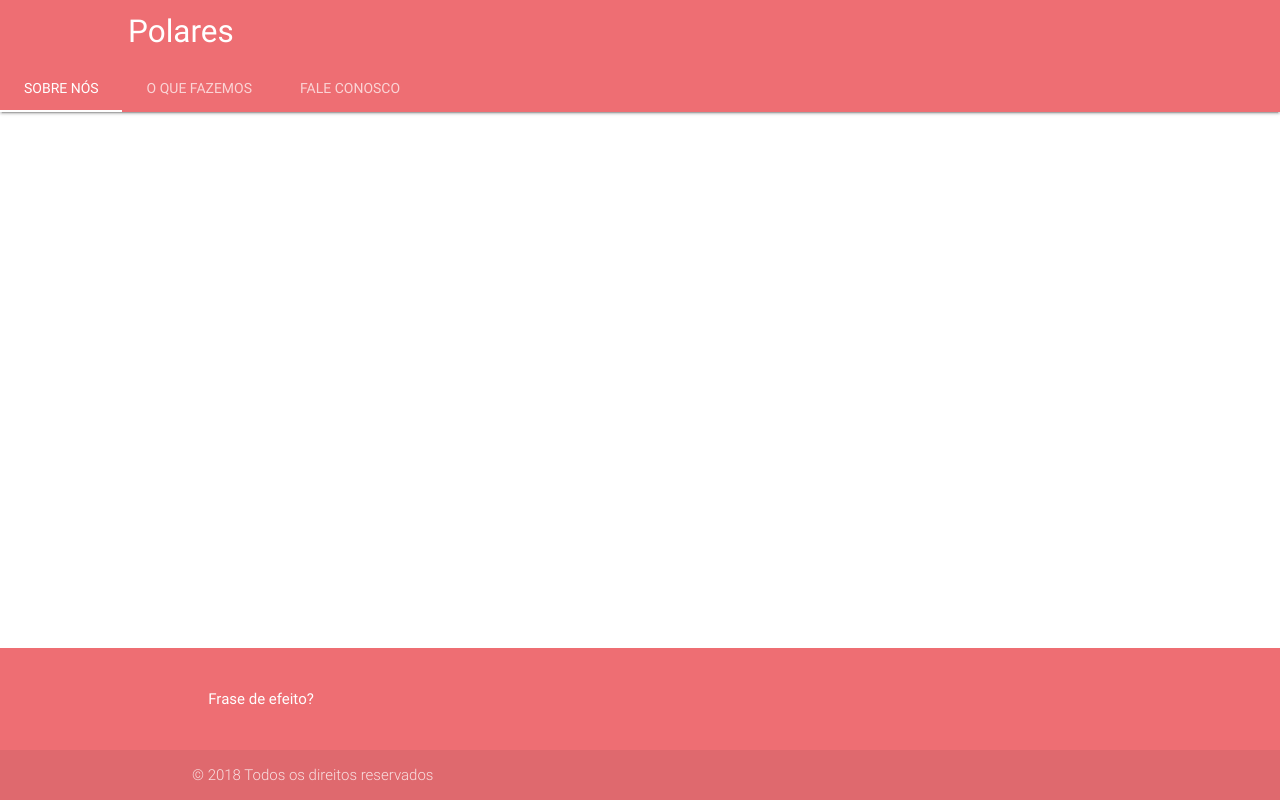
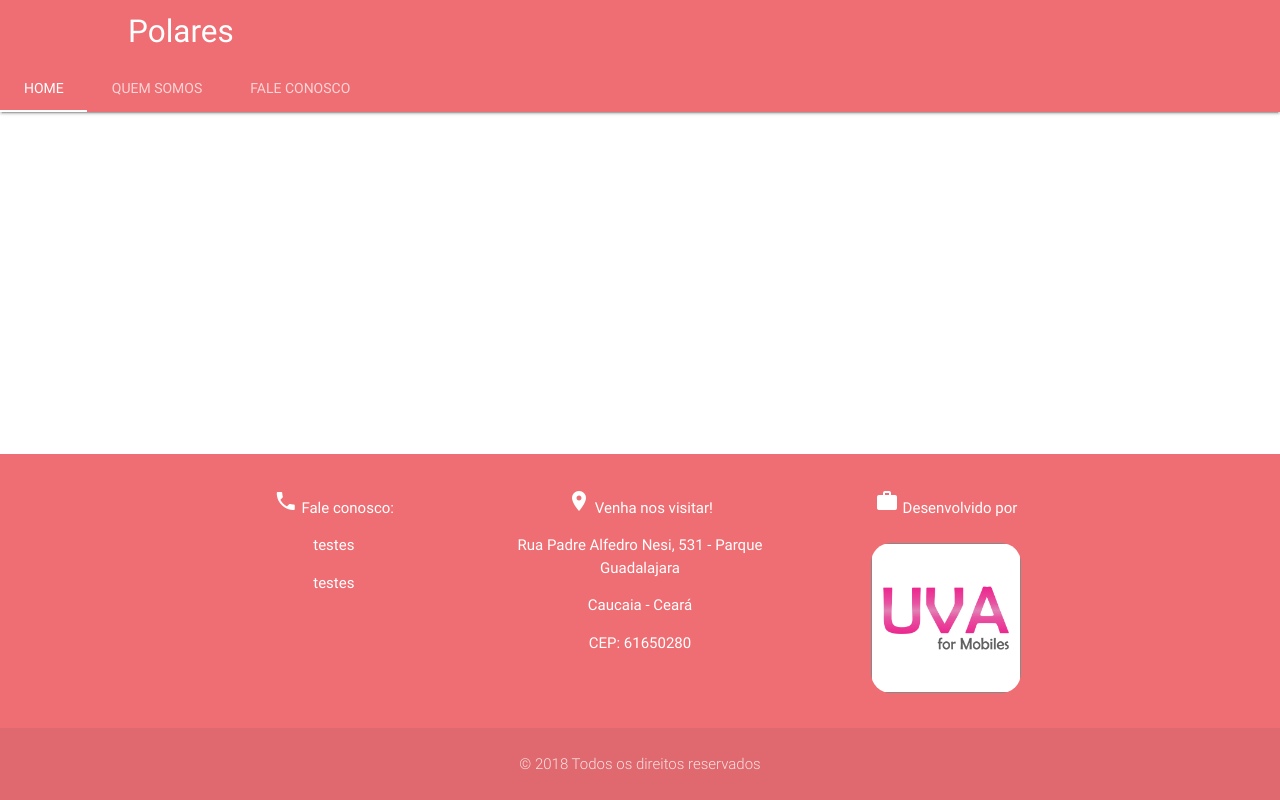
Before and after one commit to uvaorganization/polares, a plain HTML site: page index.html in a window 1280 px wide. Drawn offline with nearby package versions, Linux system fonts and the light colour scheme.

Commit message:
Edicao do Footer
Construido a partir do modelo marvel.
Falta algumas informações

```diff
--- a/index.css
+++ b/index.css
@@ -21,3 +21,11 @@ html {
     position: relative;
     min-height: 100%;
 }
+
+p { text-align: center }
+img{
+    border-radius: 20px;
+    margin: 3% auto 3% auto;
+    height: 150px;
+    width : 150px;
+}
--- a/index.html
+++ b/index.html
@@ -29,16 +29,16 @@
         </div>
         <div class="nav-content ">
           <ul class="tabs tabs-transparent">
-            <li class="tab"><a class = "active" href = "#sobre" >Sobre Nós</a></li>
-            <li class="tab"><a class = "" href="#formacao">O que fazemos</a></li>
-            <li class="tab"><a class = "" href="#experiencias">Fale conosco</a></li>
+            <li class="tab"><a class = "active" href = "#home" >Home</a></li>
+            <li class="tab"><a class = "" href="#quemSomos">Quem somos</a></li>
+            <li class="tab"><a class = "" href="#Contato">Fale conosco</a></li>
           </ul>
         </div>
       </nav>
 
-      <section class = "Sobre"></section>
+      <section class = "home"></section>
 
-      <section class = "Especialidades"></section>
+      <section class = "quemSomos"></section>
 
       <section class = "Contato"></section>
 
@@ -46,15 +46,40 @@
 
     <footer class="page-footer">
       <div class="container">
-        <div class="row">
-          <blockquote>
-              Frase de efeito?
-          </blockquote>
-        </div>
+          <div class="row">
+            <div class="col s4">
+              <p>
+                <i class="material-icons">local_phone</i>
+                Fale conosco:
+              </p>
+              <p>testes</p>
+              <p>testes</p>
+            </div>
+
+            <div class="col s4">
+              <p>
+                <i class="material-icons">location_on</i>
+                Venha nos visitar!
+              </p>
+              <p>Rua Padre Alfedro Nesi, 531 - Parque Guadalajara</p>
+              <p>Caucaia - Ceará</p>
+              <p>CEP: 61650280</p>
+            </div>
+
+            <div class="col s4">
+                <p>
+                  <i class="material-icons">work</i>
+                  Desenvolvido por
+                </p>
+
+              <div class="img center-align">
+                <img src="img/uva-logo-resized.png" alt="" ></div>
+              </div>
+          </div>
       </div>
       <div class="footer-copyright">
         <div class="container">
-        © 2018 Todos os direitos reservados
+          <p> © 2018 Todos os direitos reservados</p>
         </div>
       </div>
     </footer>
```
Also changed, not shown: img/uva-logo-resized.png (added).
